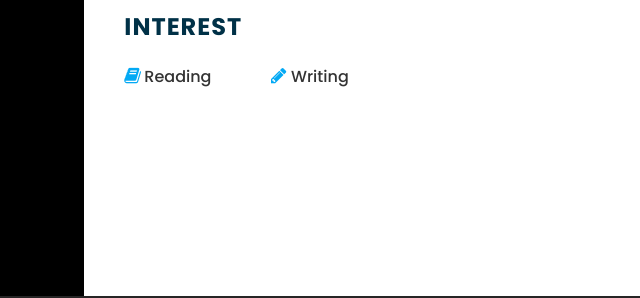
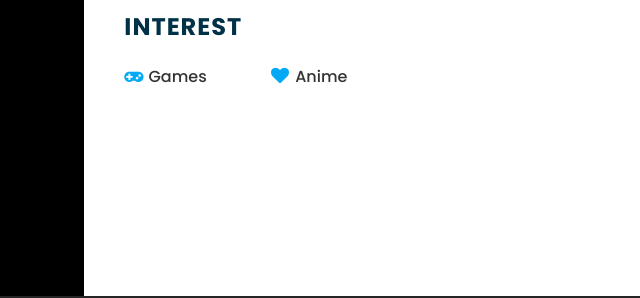
Before and after one commit to AbdulWahid-999/static-resume-form, a plain HTML site: page index.html in a window 1280 px wide. Shown: the part 1016-1314 px from the top of the page, 389-1029 px from the left. Drawn offline with Linux system fonts and the light colour scheme.

Commit message:
updated index.html

```diff
--- a/index.html
+++ b/index.html
@@ -159,8 +159,8 @@
 <div class="about interest">
 <h2 class="title2">INTEREST</h2>
 <ul>
-    <li><i class="fa fa-book" aria-hidden="true"></i>Reading</li>
-    <li><i class="fa fa-pencil" aria-hidden="true"></i>Writing</li>
+    <li><i class="fa fa-gamepad" aria-hidden="true"></i> Games</li>
+    <li><i class="fa fa-heart" aria-hidden="true"></i> Anime</li>
 
 </ul>
 </div>
```
